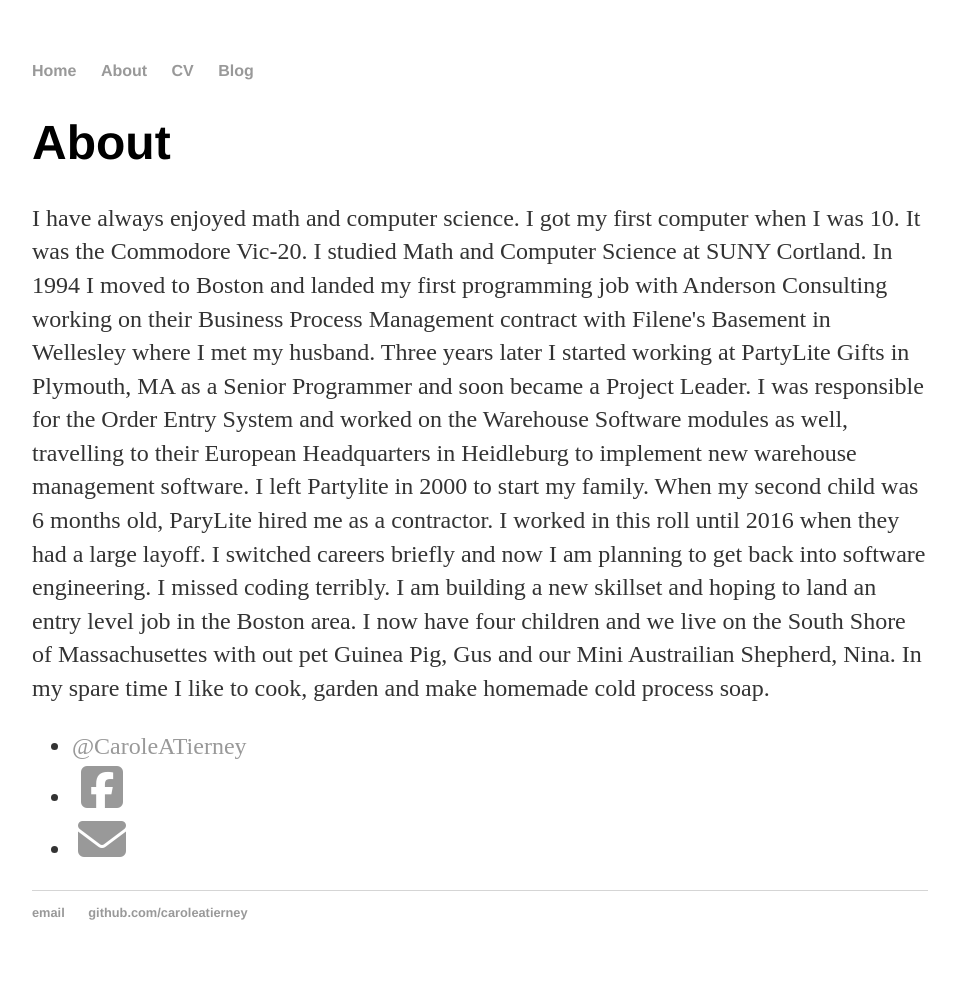
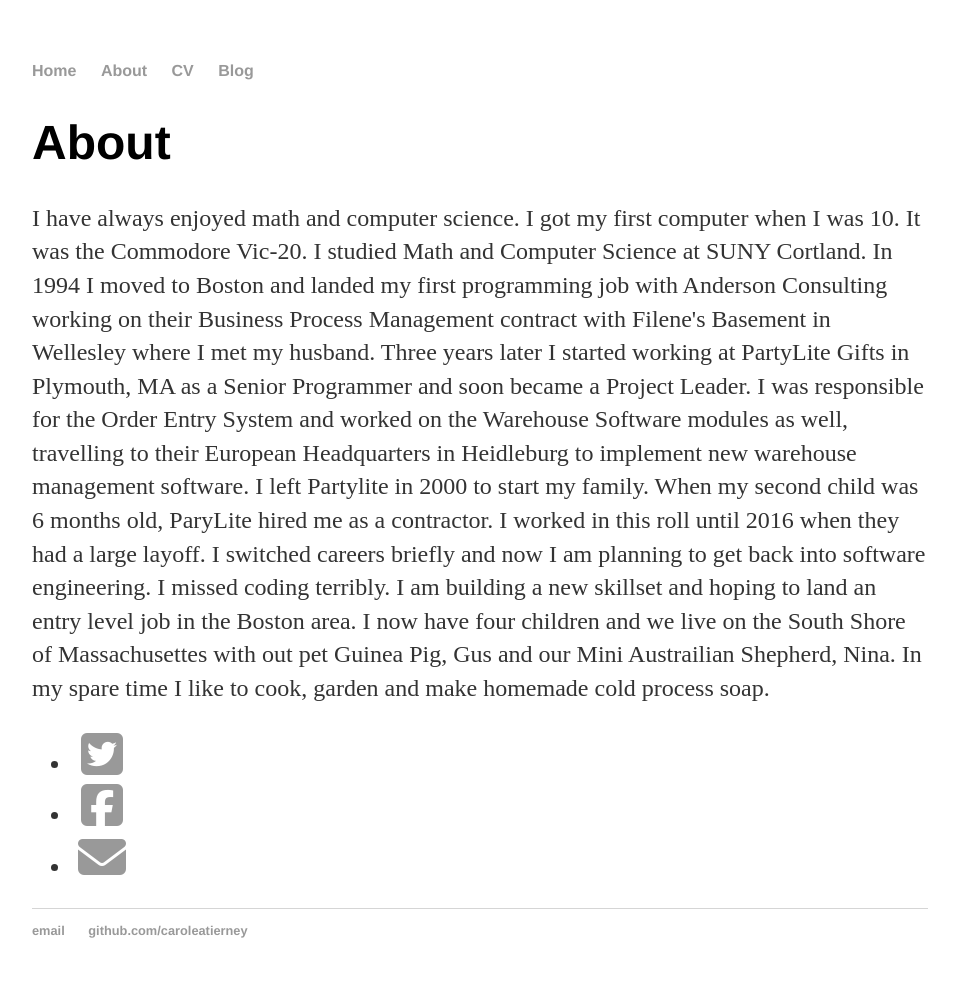
Before and after one commit to caroleatierney/Before-GA-Repository, a Jekyll site: the page built from about/index.html, in a window 1280 px wide. Shown: the whole page, without its empty margins (160-1116 px from the left). Built offline with Jekyll 4.4.1, drawn with Linux system fonts in a browser that asks for light colours; nearby versions of some CDN libraries.

Commit message:
Update index.html
update twitter icon

```diff
--- a/about/index.html
+++ b/about/index.html
@@ -8,7 +8,7 @@ title: About Carole Tierney
 			<p>I have always enjoyed math and computer science.  I got my first computer when I was 10.  It was the Commodore Vic-20. I studied Math and Computer Science at SUNY Cortland.  In 1994 I moved to Boston and landed my first programming job with Anderson Consulting working on their Business Process Management contract with Filene's Basement in Wellesley where I met my husband.  Three years later I started working at PartyLite Gifts in Plymouth, MA as a Senior Programmer and soon became a Project Leader.  I was responsible for the Order Entry System and worked on the Warehouse Software modules as well, travelling to their European Headquarters in Heidleburg to implement new warehouse management software.  I left Partylite in 2000 to start my family.  When my second child was 6 months old, ParyLite hired me as a contractor.  I worked in this roll until 2016 when they had a large layoff. I switched careers briefly and now I am planning to get back into software engineering.  I missed coding terribly.  I am building a new skillset and hoping to land an entry level job in the Boston area. I now have four children and we live on the South Shore of Massachusettes with out pet Guinea Pig, Gus and our Mini Austrailian Shepherd, Nina. In my spare time I like to cook, garden and make homemade cold process soap.</p>
 
 			<ul class="contacts">
-				<li><a href="#">@CaroleATierney</a></li>
+				<li><a href="#@CaroleATierney" style="left: 1120px; top: 1000%"><i class="fab fa-twitter-square fa-2x fa-fw target="_blank"></i></a></li>
 				<li><a href="https://www.facebook.com/Carole Ann Brno Tierney/" style="left: 1120px; top: 1000%"><i class="fab fa-facebook-square fa-2x fa-fw target="_blank"></i></a></li>
 		   		<li><a href="mailto:caroleatierney@gmail.com" target="_top" style="left: 1140px; top: 1000%"><i class="fas fa-envelope fa-2x fa-fw" target="_blank"></i> </a></li>
 			</ul>
```
